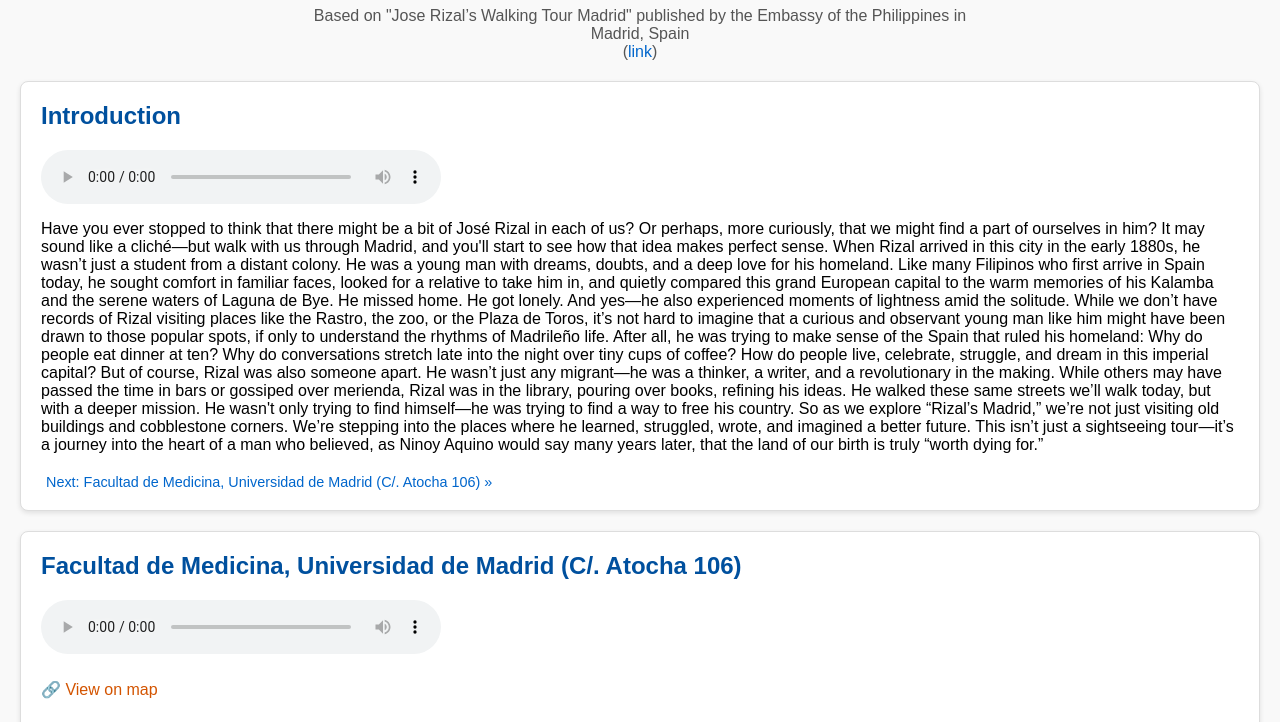
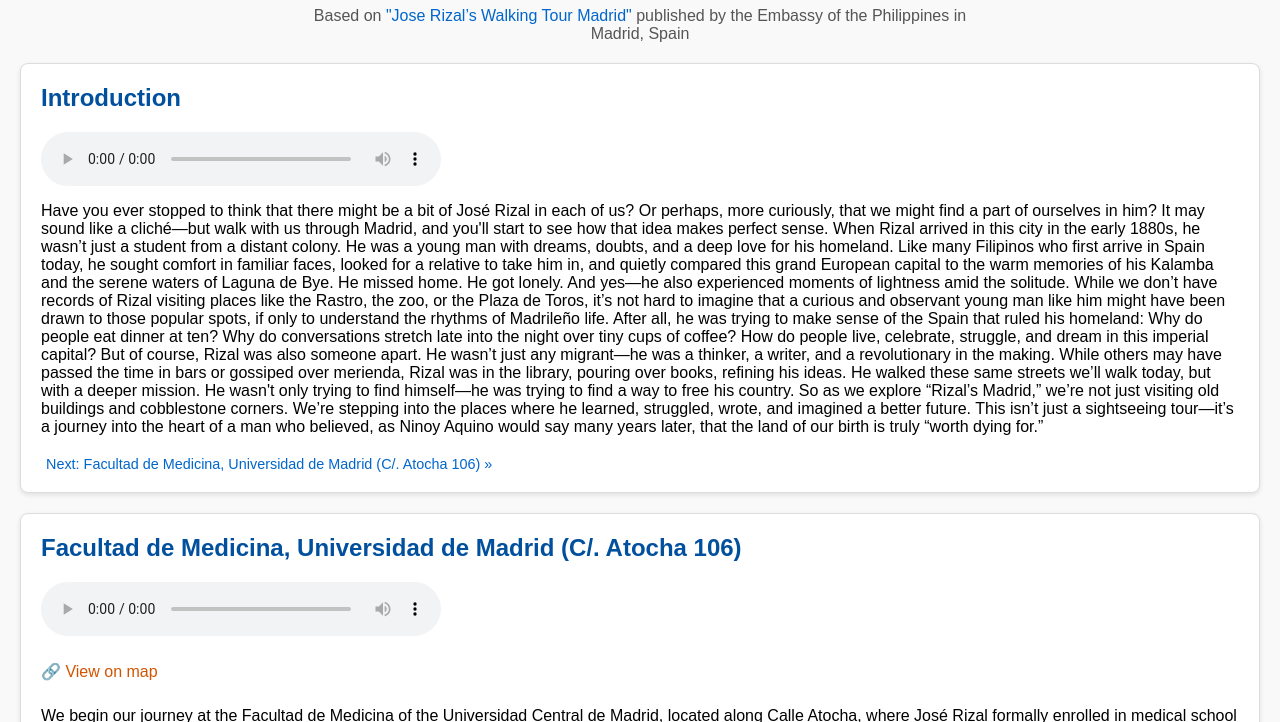
Before and after one commit to tordecilla/rizal-tour, a plain HTML site: page index.html in a window 1280 px wide. Shown: the part 73-795 px from the top of the page. Drawn offline with Linux system fonts and the light colour scheme.

Commit message:
Update index.html

```diff
--- a/index.html
+++ b/index.html
@@ -22,8 +22,8 @@
 </head>
 <body>
   <h1>Rizal Walking Tour Madrid</h1>
-  <p class="intro">Based on "Jose Rizal’s Walking Tour Madrid" published by the Embassy of the Philippines in Madrid, Spain<br>
-  (<a href="https://www.philembassymadrid.com/rizals-madrid" target="_blank">link</a>)</p>
+  <p class="intro">Based on <a href="https://www.philembassymadrid.com/rizals-madrid" target="_blank">"Jose Rizal’s Walking Tour Madrid"</a> published by the Embassy of the Philippines in Madrid, Spain<br>
+  </p>
   <section id="stop-0">
     <h2>Introduction</h2>
     <audio controls src="audio/01.mp3">
```
